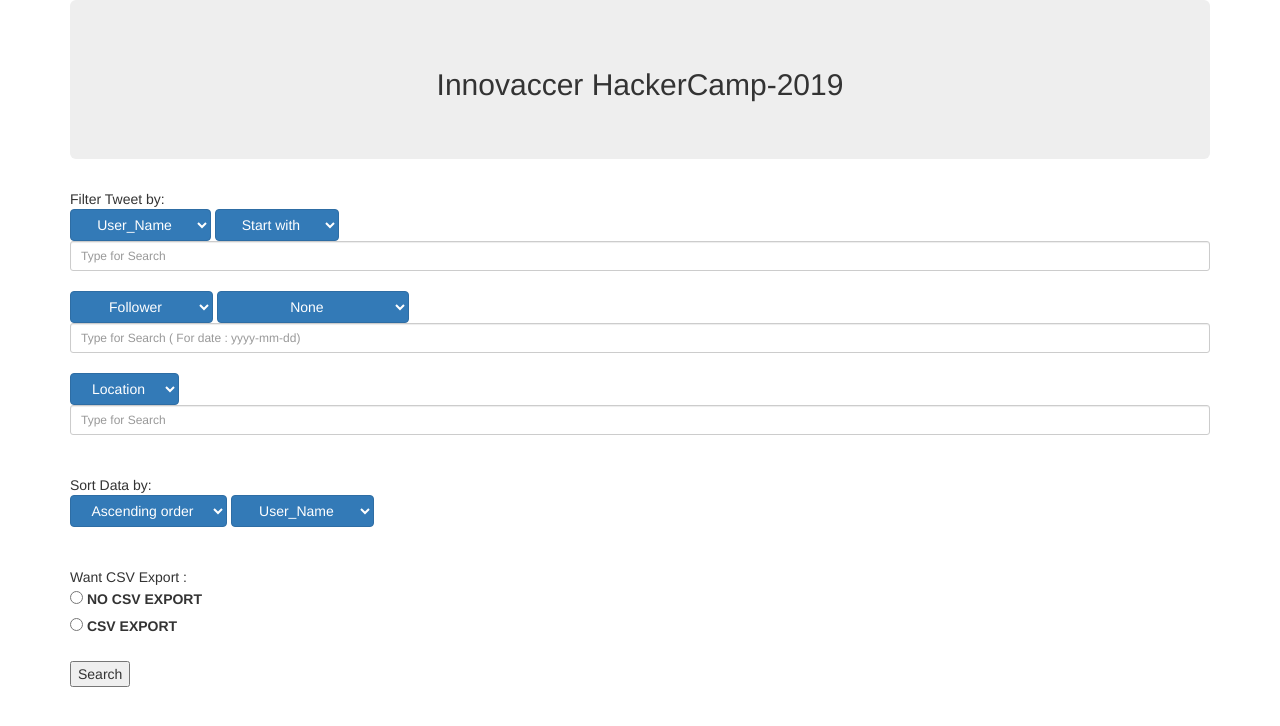
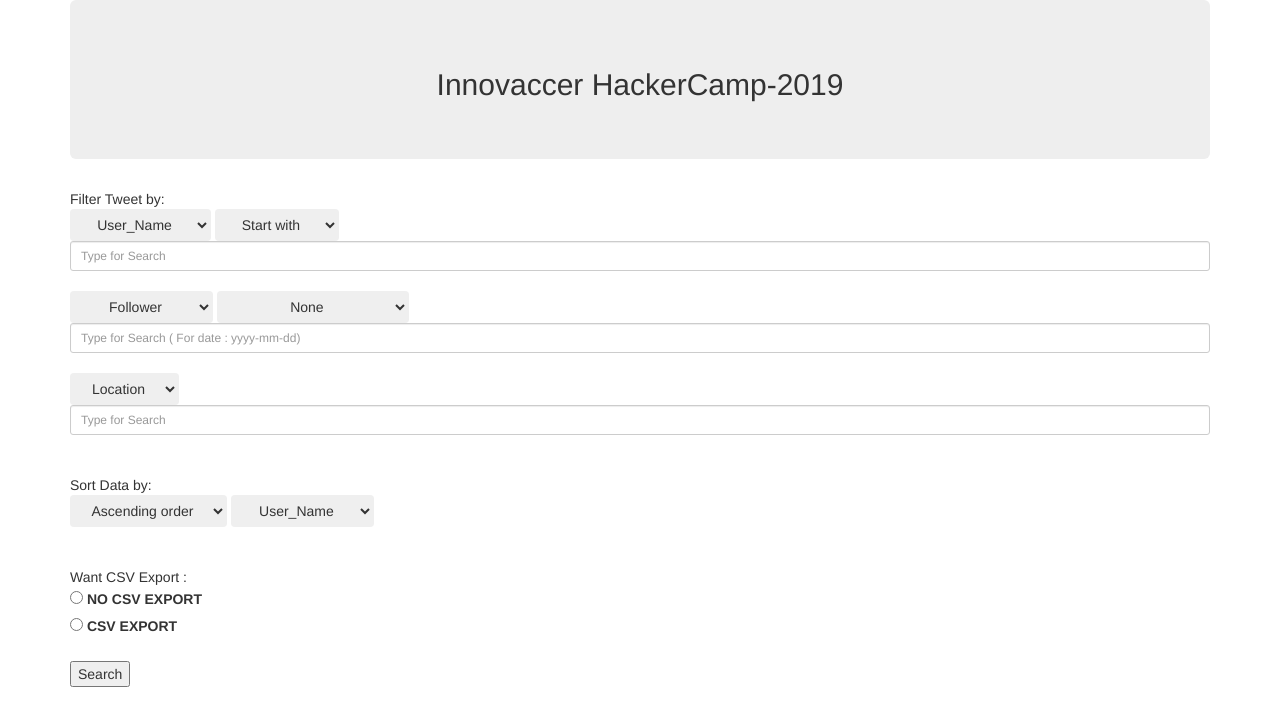
Before and after one commit to khatryshikha/Twitter-Streaming, a Django app: template templates/search.html in a window 1280 px wide. Shown: the top 726 px of the page. Run offline with Django 3.2, Linux system fonts and the light colour scheme; the template is opened without the code that fills it, so the values that code supplies are empty; some libraries are stand-ins or nearby versions.

Commit message:
requirement file

```diff
--- a/templates/error_page.html
+++ b/templates/error_page.html
@@ -1,8 +1,8 @@
 {% extends "base.html" %} {% block content %}
 <p align ="center" >{{'{   '}}<b>{{  "code : "}}</b> {{ code}} <b>{{  "status : "}}</b>{{status}}<br>
-    <b>{{  "message : "}}</b>{{message }}{{'   }'}}</p>
+    <b>{{  "message : "}}</b>{{message }}{{'   }'}}</p><br><br>
 <div>
-    <p align ="center"> <a href="{% url 'home' %}"><button type="button" class="btn btn-info btn-lg">BACK</button></a></p>
+    <p align ="center"> <a href="{% url 'home' %}"><button type="button" class="btn btn-dark">BACK</button></a></p>
 </div>
 </p>
 {% endblock %}
--- a/templates/search.html
+++ b/templates/search.html
@@ -2,12 +2,12 @@
 {{ "Filter Tweet by: " }}
 <br>
 <form action="search" method='post'>{% csrf_token %}
-    <select name="filterValue1" class='btn btn-primary dropdown-toggle'>
+    <select name="filterValue1" class="btn btn-dark"'>
         <option value="name">User_Name</option>
         <option value="ttxt">Tweet_text</option>
         <option value="user_mentions">User_Mentions</option>
     </select>
-    <select name="textFilterType" class='btn btn-primary dropdown-toggle'>
+    <select name="textFilterType" class="btn btn-dark"'>
         <option value="sw">Start with</option>
         <option value="ew">End with</option>
         <option value="ct">Contains</option>
@@ -16,14 +16,14 @@
     <br>
     <input class="form-control input-sm" id="Search" name='Search' type="text" placeholder="Type for Search">
     <br>
-    <select name="filterValue2" class='btn btn-primary dropdown-toggle'>
+    <select name="filterValue2" class="btn btn-dark"'>
         <option value="followers">Follower</option>
         <option value="favcount">Favorite_count</option>
         <option value="rtcount">Retweet_Count</option>
         <option value="start_date">Start_date</option>
         <option value="end_date">End_date</option>
     </select>
-    <select name="numFilterType" class='btn btn-primary dropdown-toggle'>
+    <select name="numFilterType" class="btn btn-dark"'>
         <option value="none">None</option>
         <option value="gt">greater than</option>
         <option value="lt">less than</option>
@@ -33,7 +33,7 @@
     </select>
     <input type="text"  id="Search1" name='Search1' class="form-control input-sm" placeholder="Type for Search ( For date : yyyy-mm-dd)">
     <br>
-    <select name="filterValue3" class='btn btn-primary dropdown-toggle'>
+    <select name="filterValue3" class="btn btn-dark"'>
         <option value="location">Location</option>
         <option value="language">Language</option>
     </select>
@@ -41,11 +41,11 @@
     <br><br>
     {{ 'Sort Data by: ' }}
     <br>
-    <select name="order" class='btn btn-primary dropdown-toggle'>
+    <select name="order" class="btn btn-dark"'>
         <option value="as">Ascending order</option>
         <option value="dc">Descending order</option>
     </select>
-    <select name="sortField" class='btn btn-primary dropdown-toggle'>
+    <select name="sortField" class="btn btn-dark"'>
         <option value="name">User_Name</option>
         <option value="ttxt">Tweet_text</option>
         <option value="followers">Follower</option>
```
Also changed, not shown: requirements.txt (added, +23 -0 lines).
